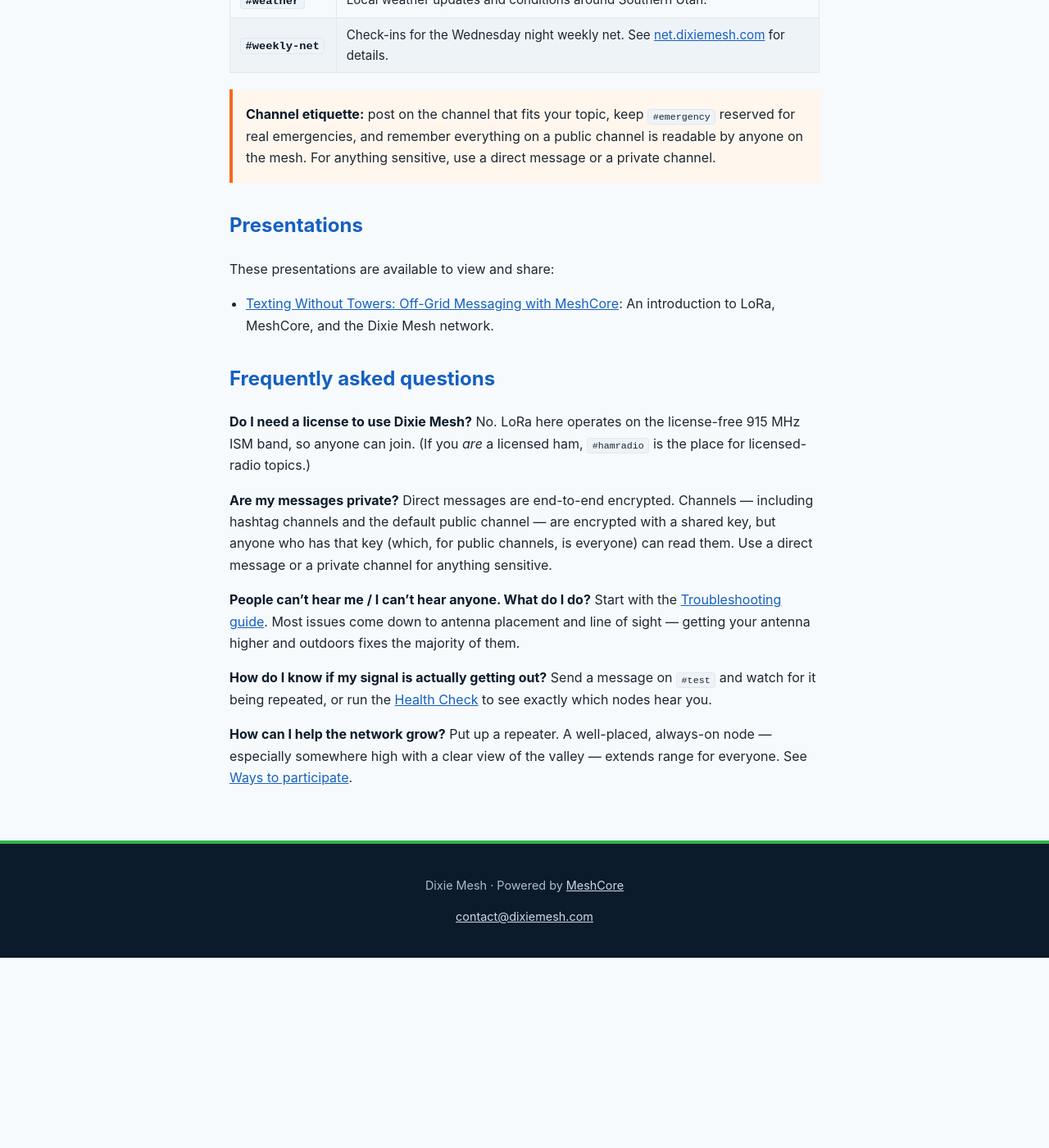
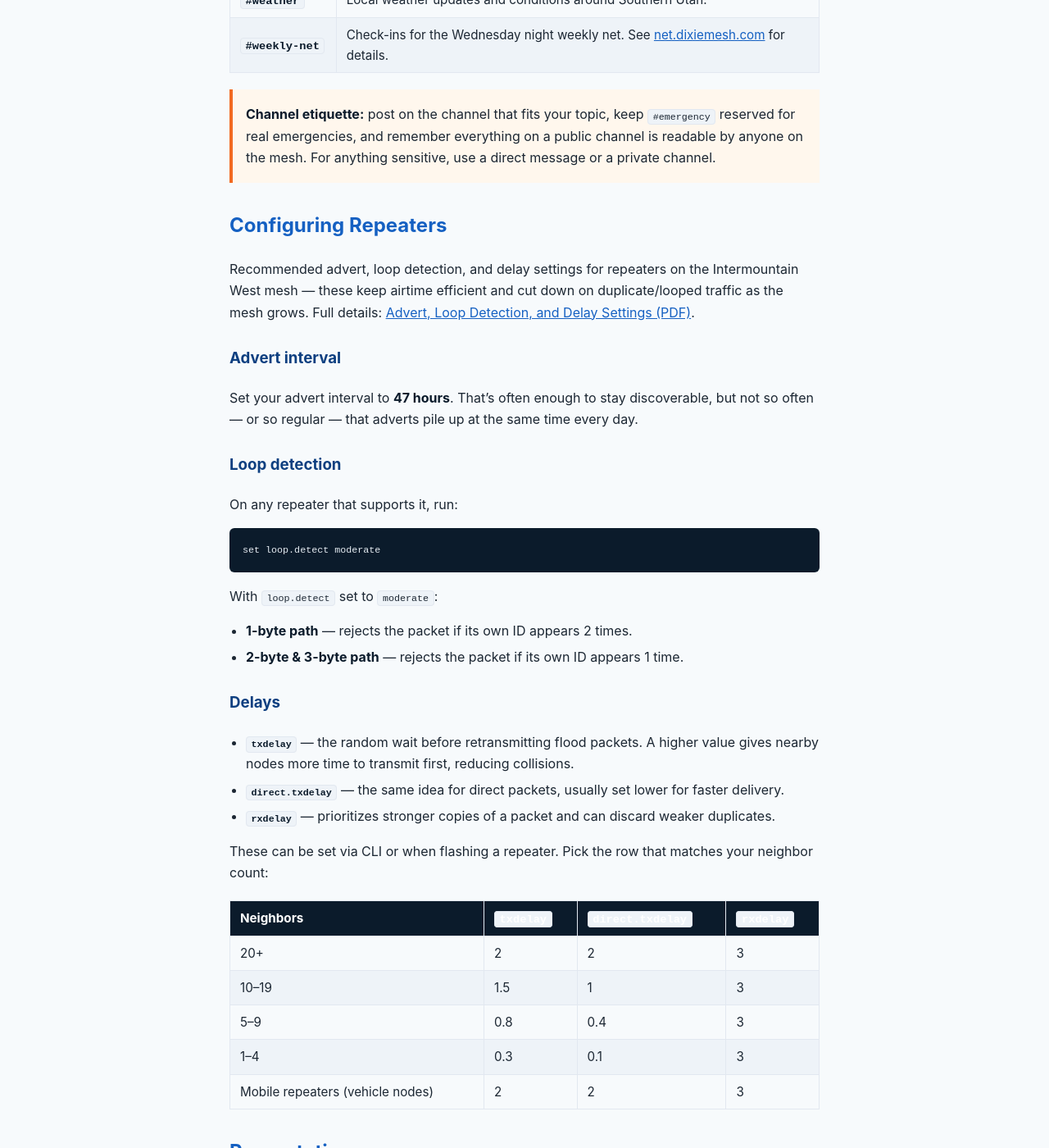
Before and after one commit to dixiemesh/dixiemesh.github.io, a Jekyll site: the page built from how-to.md, in a window 1280 px wide and 1400 px high, scrolled down 1623 px. Shown: the whole window at 82% size. Built offline with Jekyll 4.4.1, drawn with Linux system fonts in a browser that asks for light colours; before the commit the page ends 2791 px from its top, so only the background shows below that.

Commit message:
Add Configuring Repeaters section to how-to page
Covers recommended advert interval, loop detection, and tx/rx delay
settings by neighbor count, with a link to the source PDF.

Co-Authored-By: Claude Sonnet 5 <noreply@anthropic.com>

````diff
--- a/how-to.md
+++ b/how-to.md
@@ -48,6 +48,53 @@ list, and you're welcome to spin up your own for a topic or area.
 > channel is readable by anyone on the mesh. For anything sensitive, use a direct
 > message or a private channel.
 
+## Configuring Repeaters
+
+Recommended advert, loop detection, and delay settings for repeaters on the
+Intermountain West mesh — these keep airtime efficient and cut down on
+duplicate/looped traffic as the mesh grows. Full details:
+[Advert, Loop Detection, and Delay Settings (PDF)](/assets/docs/advert-loop-detection-delays.pdf).
+
+### Advert interval
+
+Set your advert interval to **47 hours**. That's often enough to stay
+discoverable, but not so often — or so regular — that adverts pile up at the
+same time every day.
+
+### Loop detection
+
+On any repeater that supports it, run:
+
+```
+set loop.detect moderate
+```
+
+With `loop.detect` set to `moderate`:
+
+- **1-byte path** — rejects the packet if its own ID appears 2 times.
+- **2-byte & 3-byte path** — rejects the packet if its own ID appears 1 time.
+
+### Delays
+
+- **`txdelay`** — the random wait before retransmitting flood packets. A
+  higher value gives nearby nodes more time to transmit first, reducing
+  collisions.
+- **`direct.txdelay`** — the same idea for direct packets, usually set lower
+  for faster delivery.
+- **`rxdelay`** — prioritizes stronger copies of a packet and can discard
+  weaker duplicates.
+
+These can be set via CLI or when flashing a repeater. Pick the row that
+matches your neighbor count:
+
+| Neighbors | `txdelay` | `direct.txdelay` | `rxdelay` |
+| --- | --- | --- | --- |
+| 20+ | 2 | 2 | 3 |
+| 10–19 | 1.5 | 1 | 3 |
+| 5–9 | 0.8 | 0.4 | 3 |
+| 1–4 | 0.3 | 0.1 | 3 |
+| Mobile repeaters (vehicle nodes) | 2 | 2 | 3 |
+
 ## Presentations
 
 These presentations are available to view and share:
````
Also changed, not shown: 1 other file.
